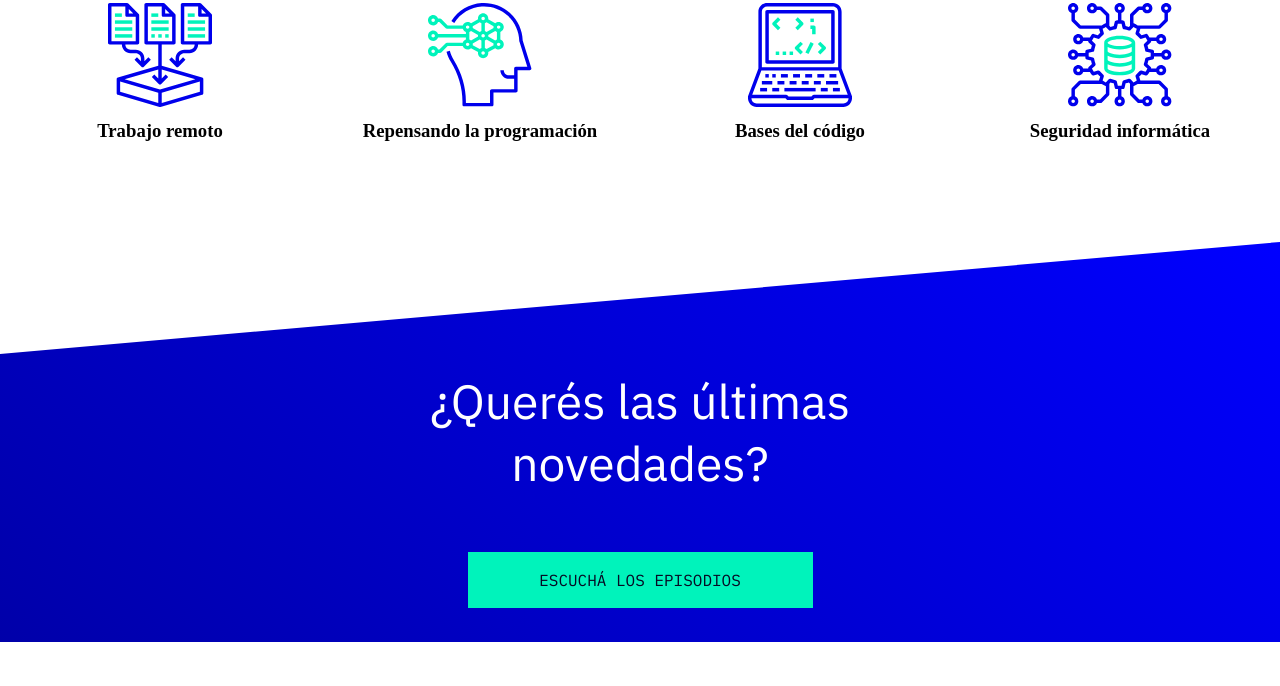
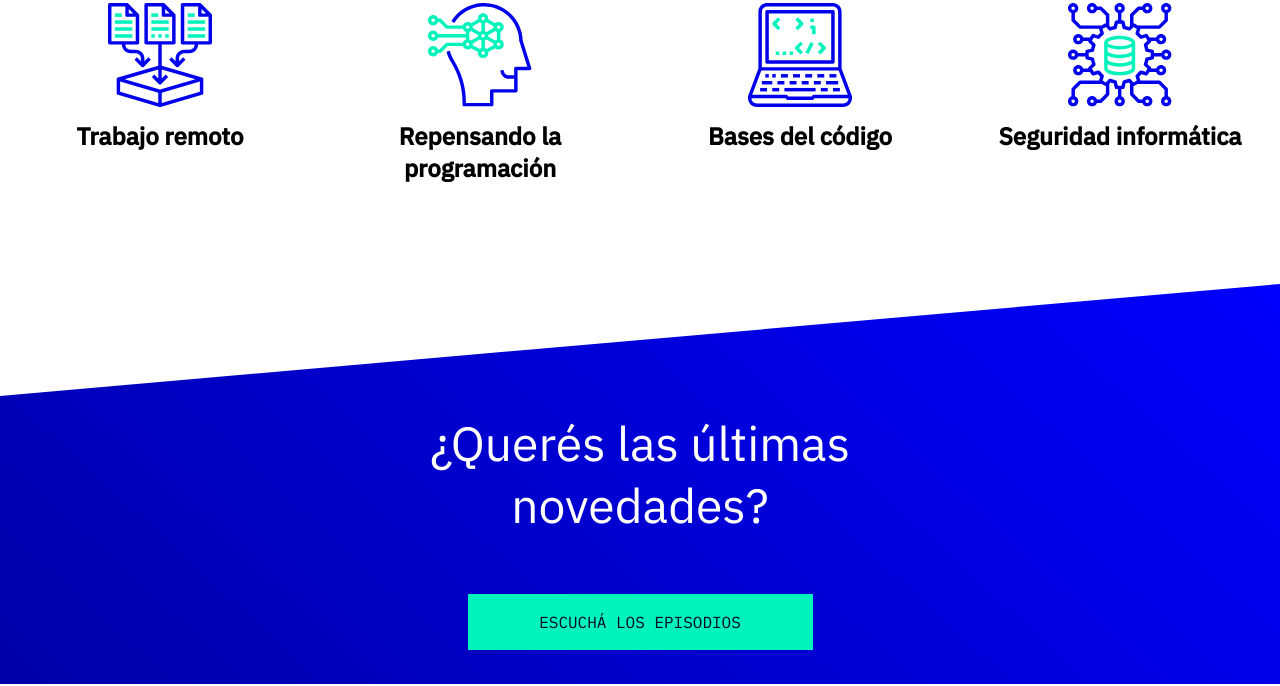
Before and after one commit to arjusgit/podcast-channel, a website: page index.html in a window 1280 px wide. Shown: the part 3080-3766 px from the top of the page. Drawn offline with nearby package versions, Linux system fonts and the light colour scheme; files that its build step writes are made by us from their sources.

Commit message:
tipografia agregada

```diff
--- a/styles/_topicos.scss
+++ b/styles/_topicos.scss
@@ -25,6 +25,8 @@
     h3 {
         text-align: center;
         padding-bottom: 50px;
+        font-family: "IBM Plex Sans";
+        font-size: 24px;
     }
 
       .topico1 {
```
